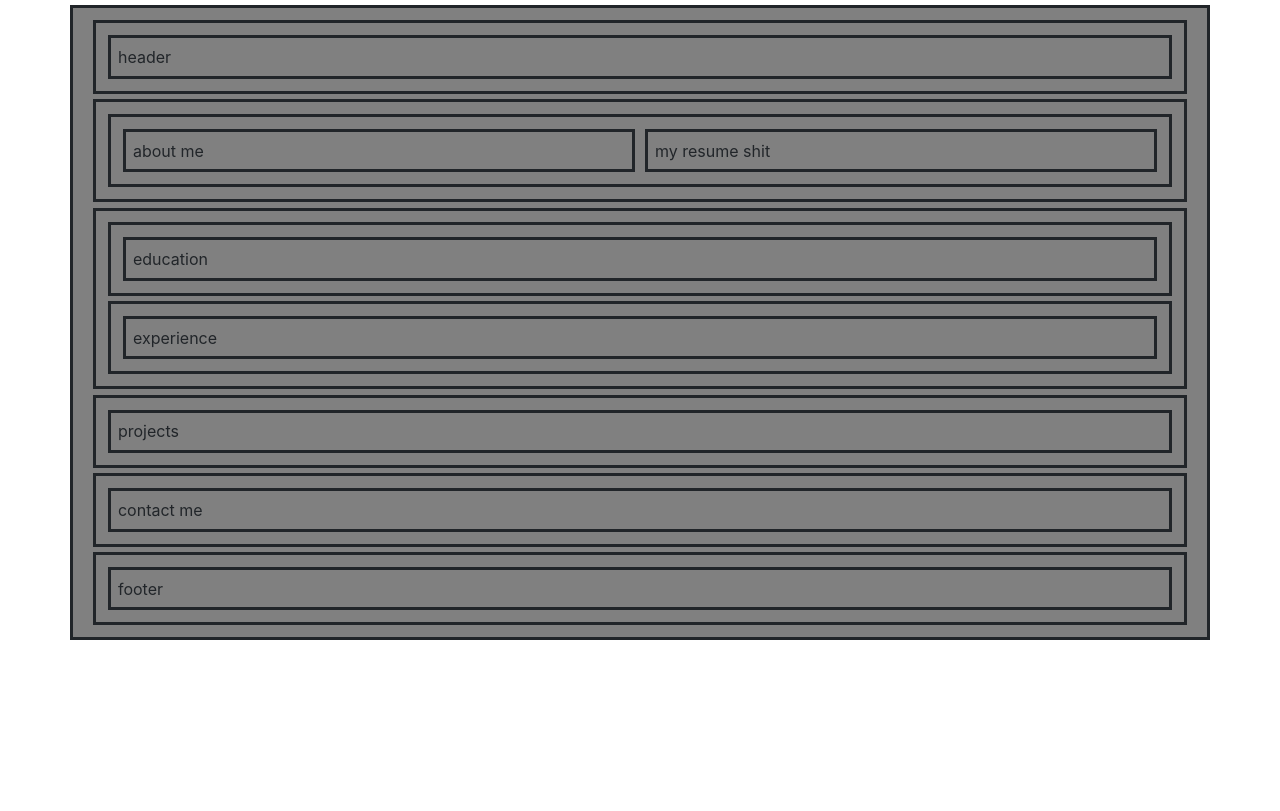
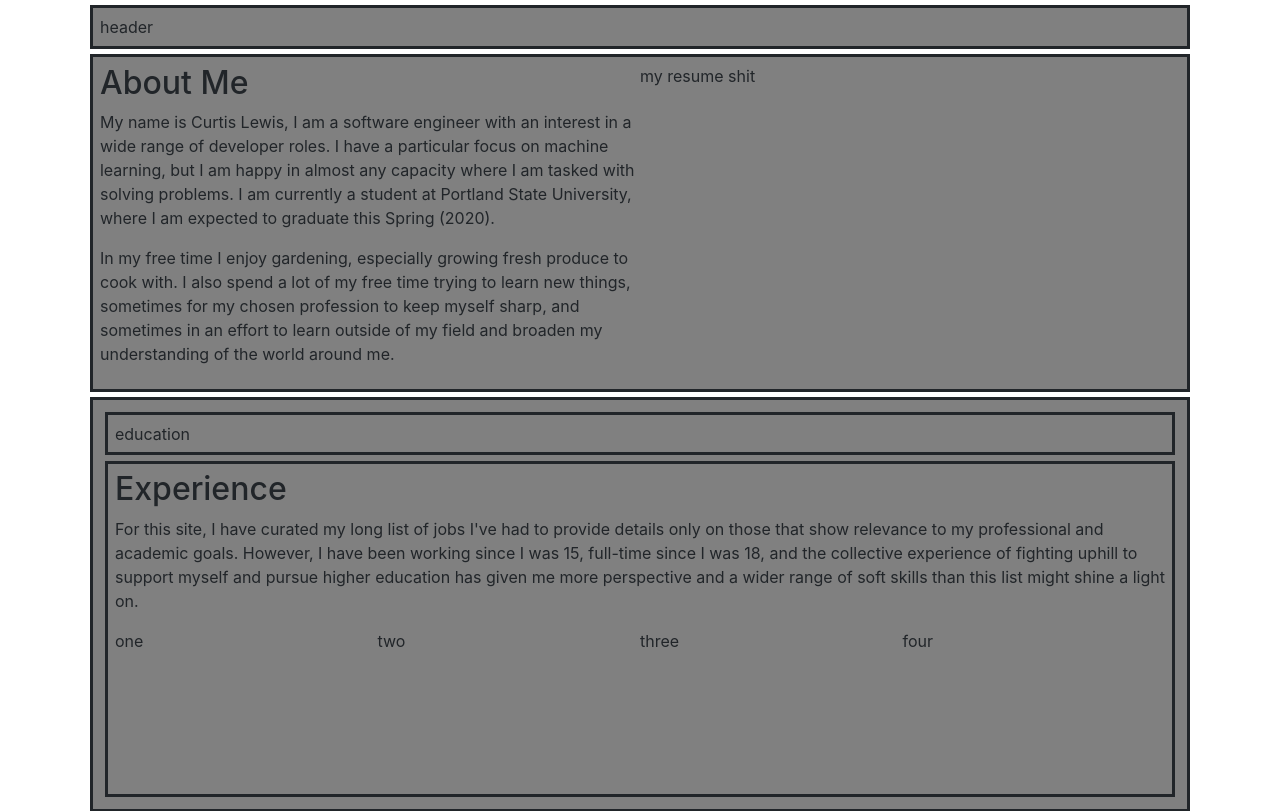
Before and after one commit to unstable-compound/xc5kxc.github.io, a plain HTML site: page index.html in a window 1280 px wide. Shown: the top 811 px of the page. Drawn offline with nearby package versions, Linux system fonts and the light colour scheme.

Commit message:
Layout continuing to develop

```diff
--- a/index.html
+++ b/index.html
@@ -27,20 +27,54 @@
 
       <section>
         <div class="basic-grid-container two-col-container">
-          <div>about me</div>
+          <div>
+            <h2>About Me</h2>
+            <p>
+              My name is Curtis Lewis, I am a software engineer with an interest
+              in a wide range of developer roles. I have a particular focus on
+              machine learning, but I am happy in almost any capacity where I am
+              tasked with solving problems. I am currently a student at Portland
+              State University, where I am expected to graduate this Spring
+              (2020).
+            </p>
+            <p>
+              In my free time I enjoy gardening, especially growing fresh
+              produce to cook with. I also spend a lot of my free time trying to
+              learn new things, sometimes for my chosen profession to keep
+              myself sharp, and sometimes in an effort to learn outside of my
+              field and broaden my understanding of the world around me.
+            </p>
+          </div>
           <div>my resume shit</div>
         </div>
       </section>
 
       <section>
         <section>
-          <div>
+          <div class="basic-grid-container">
             education
           </div>
         </section>
         <section>
-          <div>
-            experience
+          <div class="basic-grid-container two-rows">
+            <div>
+              <h2>Experience</h2>
+              <p>
+                For this site, I have curated my long list of jobs I've had to
+                provide details only on those that show relevance to my
+                professional and academic goals. However, I have been working
+                since I was 15, full-time since I was 18, and the collective
+                experience of fighting uphill to support myself and pursue
+                higher education has given me more perspective and a wider range
+                of soft skills than this list might shine a light on.
+              </p>
+            </div>
+            <div class="basic-grid-container four-col">
+              <div>one</div>
+              <div>two</div>
+              <div>three</div>
+              <div>four</div>
+            </div>
           </div>
         </section>
       </section>
--- a/style.css
+++ b/style.css
@@ -4,10 +4,17 @@
 .two-col-container{
   grid-template-columns: 1fr 1fr;
 }
+.two-rows{
+  grid-template-rows: 1fr 1fr;
+}
+.four-col{
+  grid-template-columns: 1fr 1fr 1fr 1fr;
+
+}
 
 
 /* for ease of building the layout, but remove later */
-section, footer, div, header{
+section, footer, header{
   background: gray;
   margin: 4pt;
   padding: 5pt;
```
